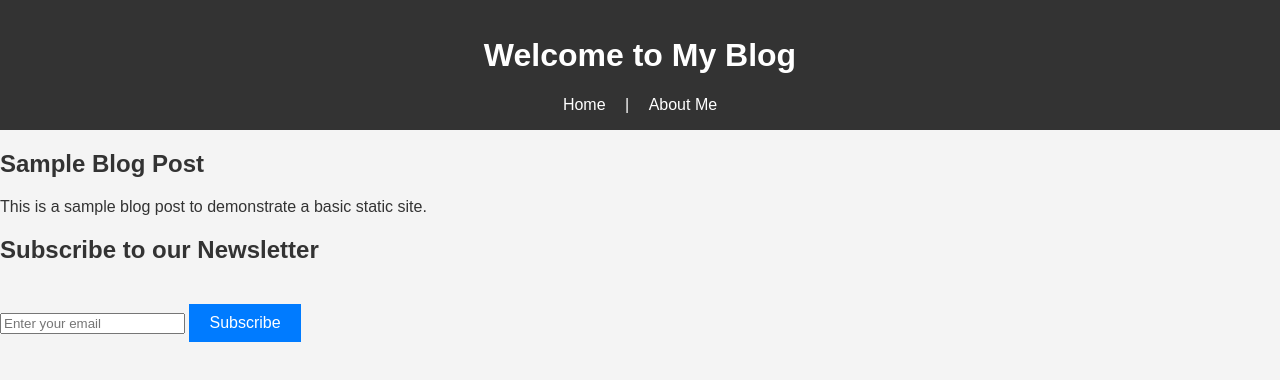
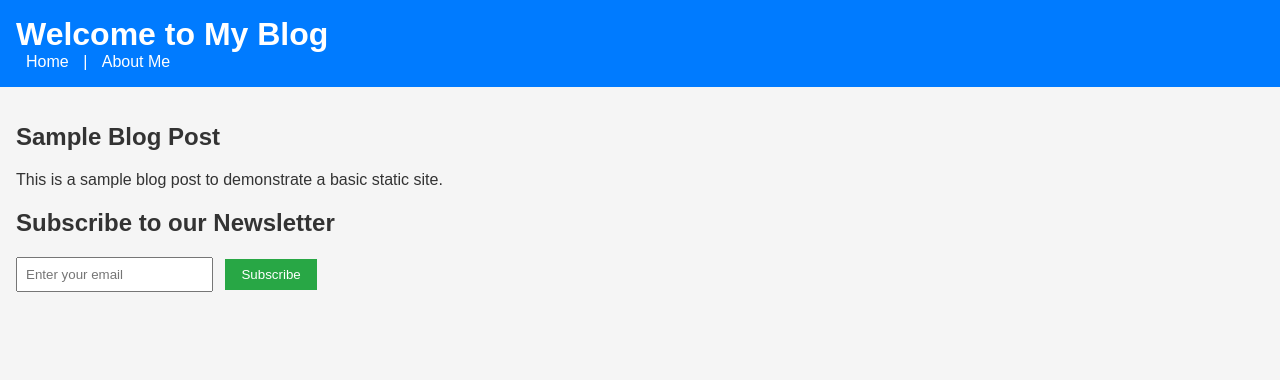
Before and after one commit to AnkurSharma30/gtm-blog, a plain HTML site: page index.html in a window 1280 px wide. Drawn offline with Linux system fonts and the light colour scheme.

Commit message:
Update style.css

```diff
--- a/style.css
+++ b/style.css
@@ -3,38 +3,39 @@ body {
   font-family: Arial, sans-serif;
   margin: 0;
   padding: 0;
-  background: #f4f4f4;
+  background: #f5f5f5;
   color: #333;
 }
 header {
-  background: #333;
-  color: #fff;
+  background-color: #007BFF;
+  color: white;
   padding: 1rem;
-  text-align: center;
+}
+header h1 {
+  margin: 0;
 }
 nav a {
-  margin: 0 15px;
   color: white;
+  margin: 0 10px;
   text-decoration: none;
 }
-.container {
-  padding: 2rem;
+main {
+  padding: 1rem;
 }
-footer {
-  background: #333;
-  color: white;
-  text-align: center;
-  padding: 1rem;
-  position: fixed;
-  bottom: 0;
-  width: 100%;
+form {
+  margin-top: 1rem;
+}
+input[type="email"] {
+  padding: 0.5rem;
+  margin-right: 0.5rem;
 }
 button {
-  background-color: #007bff;
+  padding: 0.5rem 1rem;
+  background-color: #28a745;
   color: white;
   border: none;
-  padding: 10px 20px;
-  margin-top: 20px;
   cursor: pointer;
-  font-size: 16px;
 }
+button:hover {
+  background-color: #218838;
+}
```
